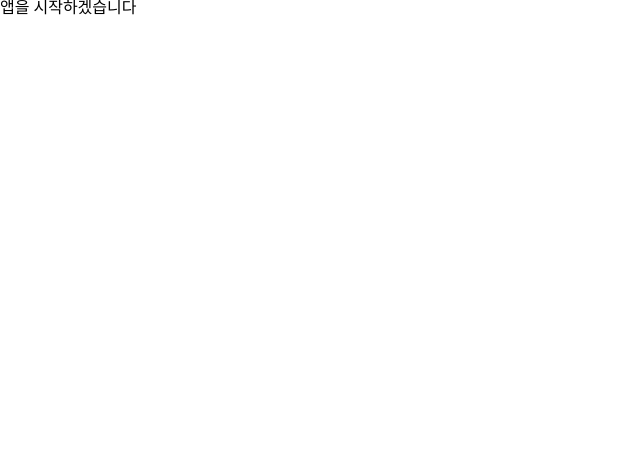
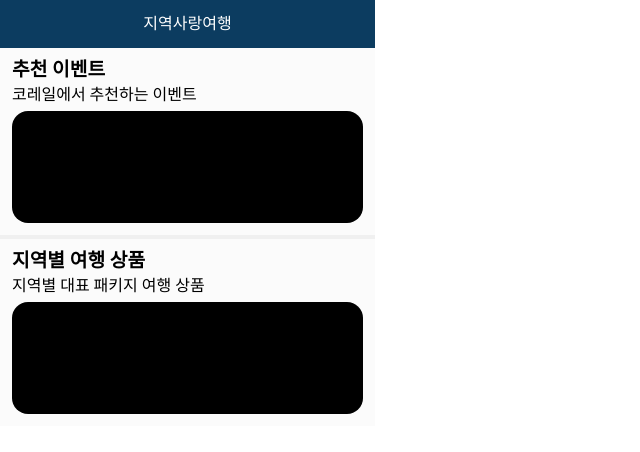
Before and after one commit to funcsom/kise_travel_tech_client, a React (Vite) app: page / in a window 1280 px wide. Shown: the top 452 px of the page, without its empty margins (0-640 px from the left). Built offline with nearby package versions, Linux system fonts and the light colour scheme; a web font is replaced by a local one.

Commit message:
공통 컴포넌트 제작 및 스타일링

```diff
--- a/src/App.jsx
+++ b/src/App.jsx
@@ -1,5 +1,27 @@
+import Header from "./components/Header";
+import Section from "./components/Section";
+import styles from "./App.module.css";
+
 function App() {
-  return <>앱을 시작하겠습니다</>;
+  const handleclick = (e) => {
+    console.log(e);
+  };
+  return (
+    <div className={styles.App}>
+      <Header
+        handleClickLeft={handleclick}
+        text="지역사랑여행"
+        handleClickRight={handleclick}
+      />
+      <main>
+        <Section title="추천 이벤트" subtitle="코레일에서 추천하는 이벤트" />
+        <Section
+          title="지역별 여행 상품"
+          subtitle="지역별 대표 패키지 여행 상품"
+        />
+      </main>
+    </div>
+  );
 }
 
 export default App;
--- /dev/null
+++ b/src/App.module.css
@@ -0,0 +1,10 @@
+.App {
+  max-width: 375px;
+}
+
+.App > main {
+  display: flex;
+  flex-direction: column;
+  gap: 4px;
+  background-color: #f0f0f0;
+}
--- /dev/null
+++ b/src/components/Button.jsx
@@ -0,0 +1,15 @@
+import { useState } from "react";
+
+const Button = ({ handleclick, image = "" }) => {
+  const [img, setImg] = useState(false);
+  image && setImg(true);
+  return (
+    <div>
+      <button onClick={handleclick}>
+        {img && <img src={image} alt="icon" />}
+      </button>
+    </div>
+  );
+};
+
+export default Button;
--- /dev/null
+++ b/src/components/ButtonNavigation.jsx
@@ -0,0 +1,5 @@
+const ButtonNavigation = (props) => {
+  return <div>ButtonNavigation</div>;
+};
+
+export default ButtonNavigation;
--- /dev/null
+++ b/src/components/Card.jsx
@@ -0,0 +1,7 @@
+import styles from "./Card.module.css";
+
+const Card = (props) => {
+  return <div className={styles.Card}></div>;
+};
+
+export default Card;
--- /dev/null
+++ b/src/components/Card.module.css
@@ -0,0 +1,6 @@
+.Card {
+  background-color: #000000;
+  border-radius: 1rem;
+  width: auto;
+  height: 7rem;
+}
--- /dev/null
+++ b/src/components/Header.jsx
@@ -0,0 +1,15 @@
+import Button from "./Button";
+import styles from "./Header.module.css";
+import hamburgerIcon from "../assets/hamburger-icon.svg";
+
+const Header = ({ handleClickLeft, text, handleClickRight }) => {
+  return (
+    <div className={styles.Header}>
+      <Button handleClick={handleClickLeft} />
+      <span>{text}</span>
+      <Button handleClick={handleClickRight} />
+    </div>
+  );
+};
+
+export default Header;
--- /dev/null
+++ b/src/components/Header.module.css
@@ -0,0 +1,7 @@
+.Header {
+  background-color: #0c3c60;
+  color: white;
+  display: flex;
+  justify-content: space-between;
+  padding: 1rem;
+}
--- /dev/null
+++ b/src/components/Section.jsx
@@ -0,0 +1,14 @@
+import Card from "./Card";
+import styles from "./Section.module.css";
+
+const Section = ({ title, subtitle, format }) => {
+  return (
+    <div className={styles.Section}>
+      <h1>{title}</h1>
+      <h2>{subtitle}</h2>
+      <Card />
+    </div>
+  );
+};
+
+export default Section;
--- /dev/null
+++ b/src/components/Section.module.css
@@ -0,0 +1,22 @@
+.Section {
+  display: flex;
+  flex-direction: column;
+  gap: 8px;
+  background-color: #fbfbfb;
+  padding: 12px;
+}
+
+.Section > h1 {
+  font-size: 1.2rem;
+  font-weight: 800;
+}
+
+.Section > h2 {
+  font-size: medium;
+  font-weight: 200;
+}
+
+.Section > p {
+  font-size: medium;
+  font-weight: 600;
+}
--- a/src/styles/resetStyle.css
+++ b/src/styles/resetStyle.css
@@ -83,7 +83,8 @@ summary,
 time,
 mark,
 audio,
-video {
+video,
+button {
   margin: 0;
   padding: 0;
   border: 0;
```
Also changed, not shown: eslint.config.js (+19 -17 lines), src/assets/hamburger-icon.svg (added).
